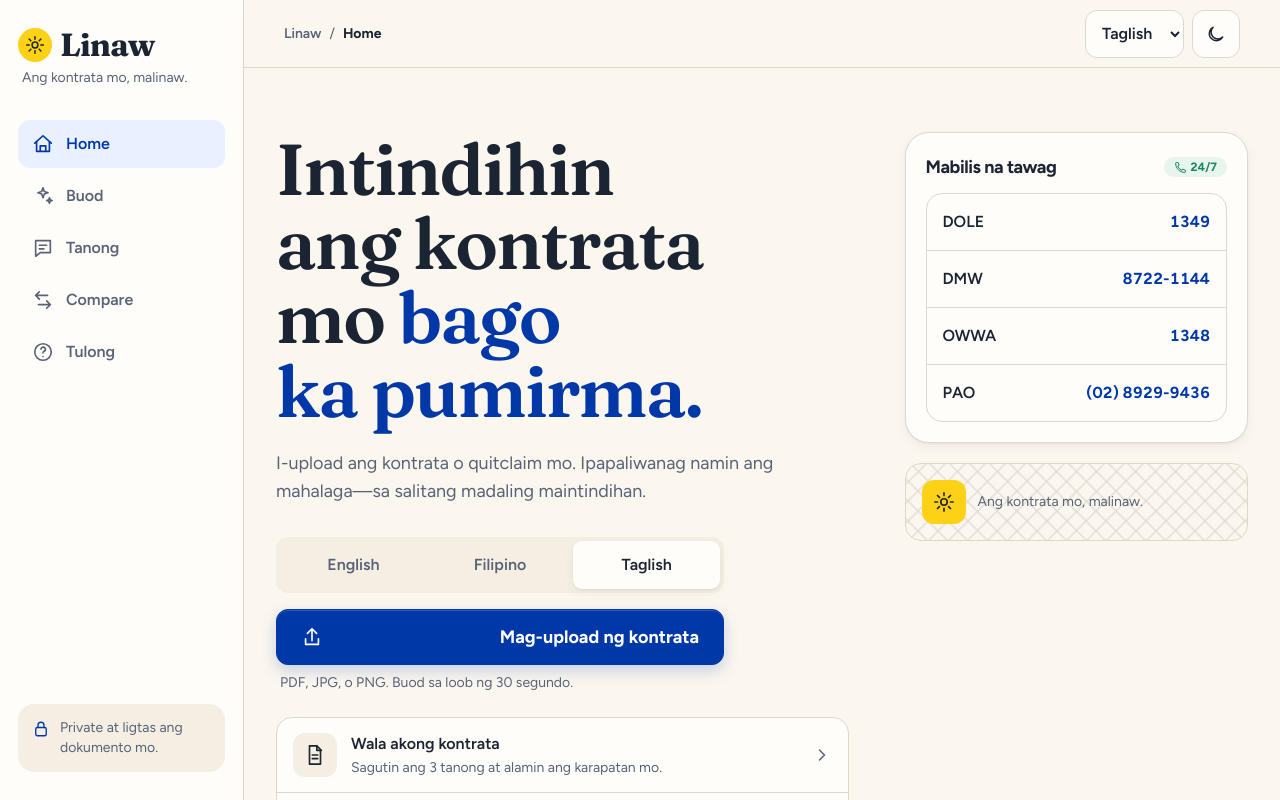
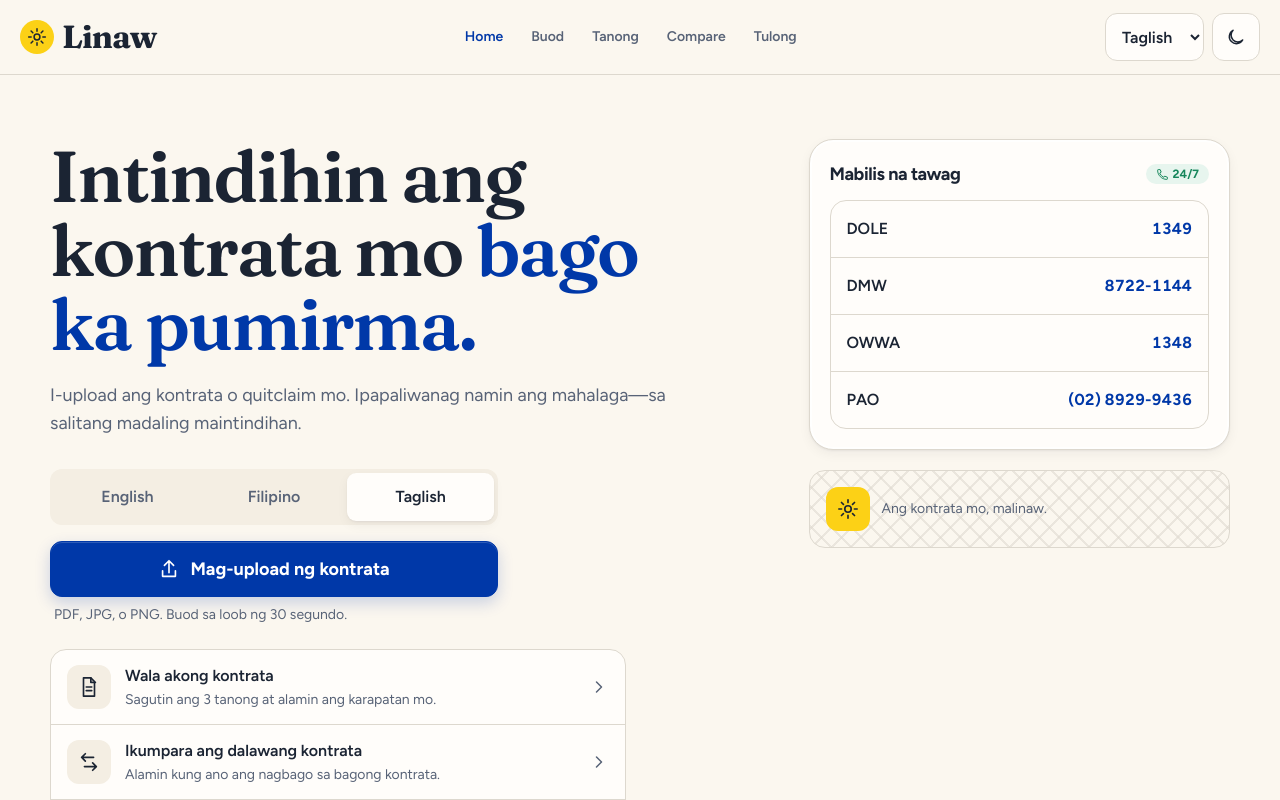
Before and after one commit to ychine/tdks-overclock, a React (Vite) app in the folder frontend/: page / in a window 1280 px wide. Both pictures are taken after a click on the button "Simulan". Shown: the top 800 px of the page. Built offline with nearby package versions, Linux system fonts and the light colour scheme.

Commit message:
Frontend fixes: changing the sidebar to horizontal navbar

```diff
--- a/frontend/src/App.jsx
+++ b/frontend/src/App.jsx
@@ -3,7 +3,6 @@ import { AnimatePresence, MotionConfig, motion } from 'motion/react'
 import { EASE_OUT } from '@/lib/ease'
 import ErrorBoundary from './components/ErrorBoundary'
 import Nav from './components/Nav'
-import Topbar from './components/Topbar'
 import { I18nProvider } from './i18n/I18nProvider'
 import { useI18n } from './i18n/useI18n'
 
@@ -73,24 +72,15 @@ function Shell() {
   }
 
   return (
-    <div className="min-h-screen bg-canvas text-ink transition-colors lg:pl-[244px] print:pl-0">
+    <div className="min-h-screen bg-canvas text-ink transition-colors print:pl-0">
       <a
         href="#main"
         className="sr-only focus:not-sr-only focus:fixed focus:top-4 focus:left-4 focus:z-100 focus:rounded-btn focus:bg-brand focus:px-4 focus:py-3 focus:font-bold focus:text-on-solid"
       >
         {t('app.skip')}
       </a>
-      <Nav screen={screen} go={go} />
+      <Nav screen={screen} go={go} dark={dark} setDark={setDark} />
       <main id="main" className="min-h-screen pb-22 lg:pb-0">
-        <Topbar
-          title={t(`screen.${screen}`)}
-          onHome={() => {
-            setLanded(false)
-            window.scrollTo(0, 0)
-          }}
-          dark={dark}
-          setDark={setDark}
-        />
         <AnimatePresence mode="wait" initial={false}>
           <motion.div
             key={screen}
--- a/frontend/src/components/Nav.jsx
+++ b/frontend/src/components/Nav.jsx
@@ -4,6 +4,8 @@ import { cn } from '@/lib/utils'
 import { useI18n } from '../i18n/useI18n'
 import Brand from './Brand'
 import Icon from './Icon'
+import LanguageSelect from './LanguageSelect'
+import ThemeToggle from './ThemeToggle'
 
 const items = [
   { id: 'home', icon: 'home' },
@@ -16,61 +18,69 @@ const items = [
 /** Screens that belong to a nav section even though they are not in the menu themselves. */
 const sectionOf = { upload: 'home', reading: 'home', review: 'home', salary: 'summary', questions: 'home' }
 
-function NavButton({ item, active, go, label, layout }) {
-  const side = layout === 'side'
+function BottomNavButton({ item, active, go, label }) {
   return (
     <button
       type="button"
       aria-current={active ? 'page' : undefined}
       onClick={() => go(item.id)}
       className={cn(
-        'relative isolate flex transition-colors',
-        side
-          ? 'min-h-12 items-center gap-3 rounded-btn px-3.5 font-semibold'
-          : 'min-w-0 flex-1 flex-col items-center justify-center gap-1 rounded-btn text-xs font-semibold',
-        active ? 'text-brand' : 'text-subtle hover:text-ink',
-        active && !side && 'font-bold',
+        'relative isolate flex min-w-0 flex-1 flex-col items-center justify-center gap-1 rounded-btn text-xs font-semibold transition-colors',
+        active ? 'font-bold text-brand' : 'text-subtle hover:text-ink',
       )}
     >
       {active && (
         <motion.span
-          layoutId={`nav-active-${layout}`}
+          layoutId="nav-active-bottom"
           transition={SPRING_LAYOUT}
-          className={cn('absolute inset-0 -z-10 rounded-btn bg-brand-soft')}
+          className="absolute inset-0 -z-10 rounded-btn bg-brand-soft"
         />
       )}
-      <Icon name={item.icon} size={side ? 22 : 21} />
+      <Icon name={item.icon} size={21} />
       <span>{label}</span>
     </button>
   )
 }
 
-export default function Nav({ screen, go }) {
+export default function Nav({ screen, go, dark, setDark }) {
   const { t } = useI18n()
   const section = sectionOf[screen] ?? screen
   return (
     <>
-      <aside className="fixed inset-y-0 left-0 z-30 hidden w-[244px] flex-col border-r border-line bg-surface px-[18px] py-7 lg:flex print:hidden">
-        <Brand onClick={() => go('home')} label={t('app.brandHome')} />
-        <p className="mt-1.5 mb-8 ml-1 text-sm text-subtle">{t('nav.kicker')}</p>
-        <nav aria-label={t('nav.menu')} className="grid gap-1">
-          {items.map((item) => (
-            <NavButton key={item.id} item={item} active={section === item.id} go={go} label={t(`nav.${item.id}`)} layout="side" />
-          ))}
-        </nav>
-        <div className="mt-auto flex items-start gap-2.5 rounded-card bg-surface-2 p-3.5 text-sm text-subtle">
-          <span className="mt-0.5 shrink-0 text-brand">
-            <Icon name="lock" size={18} />
-          </span>
-          <span>{t('nav.private')}</span>
+      <header className="sticky top-0 z-40 border-b border-line bg-canvas/85 backdrop-blur print:hidden">
+        <div className="mx-auto flex h-[74px] w-[min(1240px,calc(100%-32px))] items-center justify-between gap-4">
+          <Brand onClick={() => go('home')} label={t('app.brandHome')} />
+          <nav aria-label={t('nav.menu')} className="hidden items-center gap-1 lg:flex">
+            {items.map((item) => {
+              const active = section === item.id
+              return (
+                <button
+                  key={item.id}
+                  type="button"
+                  aria-current={active ? 'page' : undefined}
+                  onClick={() => go(item.id)}
+                  className={cn(
+                    'min-h-11 rounded-btn px-3 text-sm font-semibold transition-colors',
+                    active ? 'text-brand' : 'text-subtle hover:text-ink',
+                  )}
+                >
+                  {t(`nav.${item.id}`)}
+                </button>
+              )
+            })}
+          </nav>
+          <div className="flex items-center gap-2">
+            <LanguageSelect className="max-w-28" />
+            <ThemeToggle dark={dark} setDark={setDark} />
+          </div>
         </div>
-      </aside>
+      </header>
       <nav
         aria-label={t('nav.menu')}
         className="fixed inset-x-0 bottom-0 z-30 flex h-19 gap-1 border-t border-line bg-surface/95 px-2 pt-1.5 pb-[max(6px,env(safe-area-inset-bottom))] backdrop-blur lg:hidden print:hidden"
       >
         {items.map((item) => (
-          <NavButton key={item.id} item={item} active={section === item.id} go={go} label={t(`nav.${item.id}`)} layout="bottom" />
+          <BottomNavButton key={item.id} item={item} active={section === item.id} go={go} label={t(`nav.${item.id}`)} />
         ))}
       </nav>
     </>
--- a/frontend/src/components/agents/citations.jsx
+++ b/frontend/src/components/agents/citations.jsx
@@ -32,7 +32,7 @@ export function Citation({
       href={`#${citationTargetId(idPrefix, citationId)}`}
       aria-label={label ?? t("viewCitation", { index })}
       className={cn(
-        "mx-0.5 inline-flex min-w-4 -translate-y-0.5 items-center justify-center rounded-md bg-muted/60 px-1 py-0.5 text-[10px] font-semibold leading-none text-muted-foreground no-underline outline-none transition-colors hover:text-foreground focus-visible:ring-2 focus-visible:ring-ring",
+        "mx-0.5 inline-flex min-h-7 min-w-7 -translate-y-0.5 items-center justify-center rounded-md bg-muted/60 px-1.5 text-xs font-semibold leading-none text-muted-foreground no-underline outline-none transition-colors hover:text-foreground focus-visible:ring-2 focus-visible:ring-ring",
         className
       )}>
       {index}
@@ -106,7 +106,7 @@ function CitationRow({
           {citation.title}
         </span>
         {citation.domain ? (
-          <span className="min-w-0 truncate text-xs text-muted-foreground/60">
+          <span className="min-w-0 text-sm text-muted-foreground">
             {citation.domain}
           </span>
         ) : null}
@@ -124,7 +124,7 @@ function CitationRow({
     </>
   );
   const className =
-    "group/citation flex items-center gap-2 rounded-md px-1.5 py-1 outline-none focus-visible:ring-2 focus-visible:ring-ring";
+    "group/citation flex min-h-11 items-center gap-2 rounded-md px-2 py-2 outline-none focus-visible:ring-2 focus-visible:ring-ring";
   const id = citationTargetId(idPrefix, citation.id);
 
   return citation.url ? (
@@ -210,7 +210,7 @@ export function Citations({
         aria-expanded={currentOpen}
         aria-controls={contentId}
         onClick={() => setOpen(!currentOpen)}
-        className="group -ml-1 flex min-h-8 items-center gap-2 rounded-lg px-1 text-left text-muted-foreground outline-none transition-colors hover:text-foreground focus-visible:ring-2 focus-visible:ring-ring">
+        className="group -ml-2 flex min-h-11 items-center gap-2 rounded-lg px-2 text-left text-muted-foreground outline-none transition-colors hover:text-foreground focus-visible:ring-2 focus-visible:ring-ring">
         <BookOpenText className="size-4" />
         <span className="font-medium">{title ?? t("title")}</span>
         <span
--- a/frontend/src/i18n/english.js
+++ b/frontend/src/i18n/english.js
@@ -446,7 +446,7 @@ const english = {
   "home.helpDesc": "DOLE, DMW, OWWA, and the Public Attorney’s Office.",
   "home.hotlines": "Quick calls",
   "summary.askBadge": "Worth asking",
-  "chat.needsYou": "Waiting for you",
+  "chat.needsYou": "Your call",
   "chat.approved": "Done",
   "chat.later": "Maybe later",
   "chat.checklistDone": "Here is your checklist.",
@@ -458,6 +458,7 @@ const english = {
   "chat.responding": "Responding",
   "chat.transcript": "Conversation",
   "chat.clause": "Clause",
+  "chat.approvalShort": "Pre-signing checklist",
 }
 
 export default english
--- a/frontend/src/i18n/filipino.js
+++ b/frontend/src/i18n/filipino.js
@@ -456,7 +456,7 @@ const filipino = {
   "home.helpDesc": "DOLE, DMW, OWWA, at Public Attorney’s Office.",
   "home.hotlines": "Mabilis na tawag",
   "summary.askBadge": "Dapat itanong",
-  "chat.needsYou": "Hinihintay ang sagot mo",
+  "chat.needsYou": "Para sa iyo",
   "chat.approved": "Nagawa na",
   "chat.later": "Mamaya na lamang",
   "chat.checklistDone": "Narito ang iyong checklist.",
@@ -468,6 +468,7 @@ const filipino = {
   "chat.responding": "Sumasagot",
   "chat.transcript": "Usapan",
   "chat.clause": "Sugnay",
+  "chat.approvalShort": "Checklist bago pumirma",
 }
 
 export default filipino
--- a/frontend/src/i18n/taglish.js
+++ b/frontend/src/i18n/taglish.js
@@ -473,7 +473,7 @@ const taglish = {
   "home.helpDesc": "DOLE, DMW, OWWA, at Public Attorney’s Office.",
   "home.hotlines": "Mabilis na tawag",
   "summary.askBadge": "Dapat itanong",
-  "chat.needsYou": "Hinihintay ang sagot mo",
+  "chat.needsYou": "Para sa iyo",
   "chat.approved": "Ginawa na",
   "chat.later": "Mamaya na lang",
   "chat.checklistDone": "Heto ang checklist mo.",
@@ -485,6 +485,7 @@ const taglish = {
   "chat.responding": "Sumasagot",
   "chat.transcript": "Usapan",
   "chat.clause": "Sugnay",
+  "chat.approvalShort": "Checklist bago pumirma",
 }
 
 export default taglish
--- a/frontend/src/pages/Chat.jsx
+++ b/frontend/src/pages/Chat.jsx
@@ -53,7 +53,7 @@ function useBeuiMessages(t) {
       messageScroller: { label: t('chat.transcript') },
       citations: { title: t('chat.sources'), viewCitation: t('chat.viewCitation') },
       approvalCard: {
-        title: t('chat.approvalTitle'),
+        title: t('chat.approvalShort'),
         approve: t('chat.approvalYes'),
         reject: t('chat.approvalLater'),
         inputRequired: t('chat.needsYou'),
@@ -163,7 +163,7 @@ export default function Chat({ go }) {
                                 className="w-full max-w-[82%]"
                               />
                             )}
-                            <div className="flex flex-wrap items-center gap-x-1">
+                            <div className="-ml-2 flex flex-wrap items-center gap-x-1">
                               <Button variant="ghost" size="sm" icon={copied === turn.id ? 'check' : 'file'} onClick={() => copy(turn)}>
                                 {copied === turn.id ? t('chat.copied') : t('chat.copy')}
                               </Button>
@@ -195,7 +195,7 @@ export default function Chat({ go }) {
                   <MessageContent>
                     <ApprovalCard
                       status={approval}
-                      description={t('chat.approvalText')}
+                      description={`${t('chat.approvalTitle')} ${t('chat.approvalText')}`}
                       onApprove={() => setApproval('approved')}
                       onReject={() => setApproval('rejected')}
                       result={approval === 'approved' ? t('chat.checklistDone') : undefined}
--- a/frontend/src/pages/Home.jsx
+++ b/frontend/src/pages/Home.jsx
@@ -31,7 +31,7 @@ export default function Home({ go }) {
           className="mt-8 max-w-md"
         />
 
-        <Button size="lg" icon="upload" className="mt-4 w-full max-w-md justify-between" onClick={() => go('upload')}>
+        <Button size="lg" icon="upload" className="mt-4 w-full max-w-md" onClick={() => go('upload')}>
           {t('home.upload')}
         </Button>
         <p className="mt-2 ml-1 text-sm text-subtle">{t('home.uploadDesc')}</p>
--- a/frontend/src/pages/Landing.jsx
+++ b/frontend/src/pages/Landing.jsx
@@ -60,7 +60,7 @@ function ContractPreview({ t }) {
       <div data-parallax>
         <span
           aria-hidden="true"
-          className="absolute -top-1 right-0 z-10 grid size-16 place-items-center rounded-full bg-sun text-[#1b2433] shadow-card sm:right-2"
+          className="absolute -top-1 left-0 z-10 grid size-14 place-items-center rounded-full bg-sun text-[#1b2433] shadow-card sm:left-2"
         >
           <Icon name="sun" size={28} />
         </span>
@@ -93,20 +93,6 @@ function ContractPreview({ t }) {
             <p className="text-sm leading-snug">{t('landing.previewChat')}</p>
           </div>
         </Panel>
-        <span
-          aria-hidden="true"
-          className="absolute bottom-0 left-0 z-[3] hidden items-center gap-2 rounded-btn border border-line bg-surface px-3 py-2.5 text-sm font-bold shadow-card sm:flex"
-        >
-          <span className="text-brand"><Icon name="sound" size={18} /></span>
-          {t('landing.noteRead')}
-        </span>
-        <span
-          aria-hidden="true"
-          className="absolute top-[26%] right-0 z-[3] hidden items-center gap-2 rounded-btn border border-line bg-surface px-3 py-2.5 text-sm font-bold shadow-card sm:flex"
-        >
-          <span className="text-brand"><Icon name="chat" size={18} /></span>
-          {t('landing.noteAsk')}
-        </span>
       </div>
     </div>
   )
```
